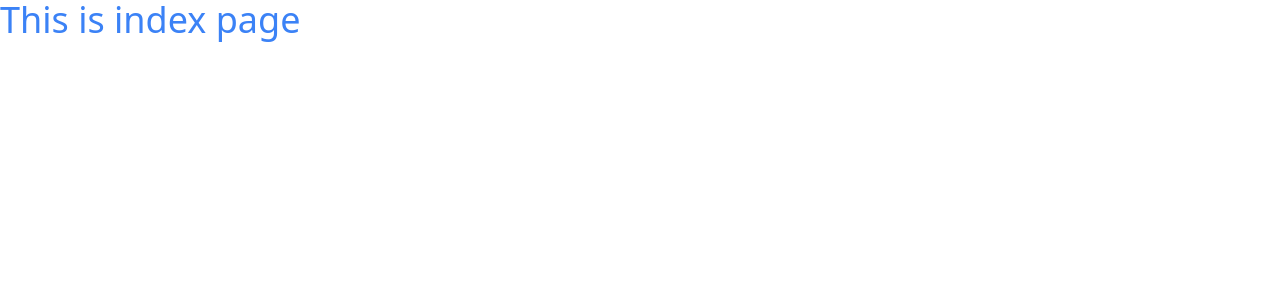
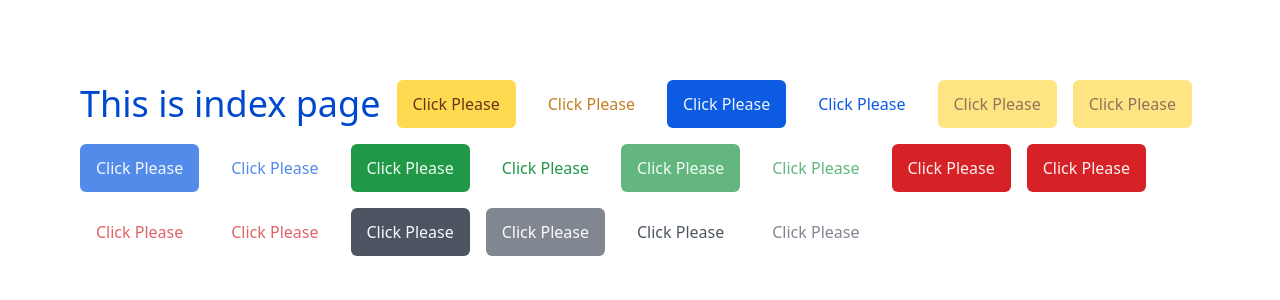
Before and after one commit to bishowX/project-z, a Nuxt app: page / in a window 1280 px wide. Shown: the top 300 px of the page. Built offline with nearby package versions, Linux system fonts and the light colour scheme.

Commit message:
feat: create button

```diff
--- /dev/null
+++ b/components/button.vue
@@ -0,0 +1,178 @@
+<template>
+	<button :class="button({ color, size, variant, className })">
+		<slot />
+	</button>
+</template>
+
+<script setup lang="ts">
+import { cva, type VariantProps } from "class-variance-authority";
+
+const button = cva(
+	[
+		"inline-flex",
+		"gap-2",
+		"items-center",
+		"cursor-pointer",
+		"disabled:cursor-not-allowed",
+		"disabled:opacity-70",
+		"rounded-md",
+		"text-base",
+		"font-medium",
+		"leading-6",
+	],
+	{
+		variants: {
+			color: {
+				yellow: [],
+				blue: [],
+				green: [],
+				red: [],
+				gray: [],
+			},
+			variant: {
+				default: [],
+				inverse: [],
+			},
+			size: {
+				small: ["small"],
+				medium: ["px-4", "py-3"],
+			},
+		},
+		compoundVariants: [
+			{
+				color: "yellow",
+				variant: "default",
+				class: [
+					"bg-yellow-300",
+					"text-yellow-900",
+					"hover:bg-yellow-400",
+					"hover:disabled:bg-300",
+					"disabled:bg-yellow-300",
+					"disabled:text-yellow-900",
+				],
+			},
+			{
+				color: "yellow",
+				variant: "inverse",
+				class: [
+					"bg-white",
+					"text-yellow-600",
+					"hover:bg-yellow-50",
+					"disabled:bg-yellow-300",
+					"disabled:text-yellow-900",
+				],
+			},
+
+			{
+				color: "blue",
+				variant: "default",
+				class: [
+					"bg-blue-600",
+					"text-blue-50",
+					"hover:bg-blue-700",
+					"hover:disabled:bg-blue-600",
+					"disabled:bg-blue-600",
+				],
+			},
+			{
+				color: "blue",
+				variant: "inverse",
+				class: [
+					"bg-white",
+					"text-blue-600",
+					"hover:bg-blue-50",
+					"disabled:text-blue-600",
+					"hover:disabled:!bg-white",
+					"disabled:bg-white",
+				],
+			},
+
+			{
+				color: "green",
+				variant: "default",
+				class: [
+					"bg-green-600",
+					"text-green-50",
+					"hover:bg-green-700",
+					"hover:disabled:bg-green-600",
+					"disabled:bg-green-600",
+				],
+			},
+			{
+				color: "green",
+				variant: "inverse",
+				class: [
+					"bg-white",
+					"text-green-600",
+					"hover:bg-green-50",
+					"disabled:text-green-600",
+					"hover:disabled:!bg-white",
+					"disabled:bg-white",
+				],
+			},
+
+			{
+				color: "red",
+				variant: "default",
+				class: [
+					"bg-red-600",
+					"text-red-50",
+					"hover:bg-red-700",
+					"hover:disabled:bg-red-600",
+					"disabled:bg-red-600",
+				],
+			},
+			{
+				color: "red",
+				variant: "inverse",
+				class: [
+					"bg-white",
+					"text-red-600",
+					"hover:bg-red-50",
+					"disabled:text-red-600",
+					"hover:disabled:!bg-white",
+					"disabled:bg-white",
+				],
+			},
+
+			{
+				color: "gray",
+				variant: "default",
+				class: [
+					"bg-gray-600",
+					"text-gray-50",
+					"hover:bg-gray-700",
+					"hover:disabled:bg-gray-600",
+					"disabled:bg-gray-600",
+				],
+			},
+			{
+				color: "gray",
+				variant: "inverse",
+				class: [
+					"bg-white",
+					"text-gray-600",
+					"hover:bg-gray-50",
+					"disabled:text-gray-600",
+					"hover:disabled:!bg-white",
+					"disabled:bg-white",
+				],
+			},
+		],
+		defaultVariants: {
+			color: "blue",
+			variant: "default",
+			size: "medium",
+		},
+	}
+);
+
+type ButtonProps = VariantProps<typeof button>;
+
+defineProps<{
+	color?: ButtonProps["color"];
+	size?: ButtonProps["size"];
+	variant?: ButtonProps["variant"];
+	className?: string;
+}>();
+</script>
--- a/pages/index.vue
+++ b/pages/index.vue
@@ -1,3 +1,29 @@
 <template>
-	<h1 class="text-4xl text-blue-500">This is index page</h1>
+	<div class="flex flex-wrap items-center gap-4 p-20">
+		<h1 class="text-4xl text-blue-700">This is index page</h1>
+		<Button color="yellow" variant="default">Click Please</Button>
+		<Button color="yellow" variant="inverse">Click Please</Button>
+		<Button color="blue" variant="default">Click Please</Button>
+		<Button color="blue" variant="inverse">Click Please</Button>
+
+		<Button color="yellow" variant="default" disabled>Click Please</Button>
+		<Button color="yellow" variant="inverse" disabled>Click Please</Button>
+		<Button color="blue" variant="default" disabled>Click Please</Button>
+		<Button color="blue" variant="inverse" disabled>Click Please</Button>
+
+		<Button color="green" variant="default">Click Please</Button>
+		<Button color="green" variant="inverse">Click Please</Button>
+		<Button color="green" variant="default" disabled>Click Please</Button>
+		<Button color="green" variant="inverse" disabled>Click Please</Button>
+
+		<Button color="red" variant="default">Click Please</Button>
+		<Button color="red" variant="default">Click Please</Button>
+		<Button color="red" variant="inverse" disabled>Click Please</Button>
+		<Button color="red" variant="inverse" disabled>Click Please</Button>
+
+		<Button color="gray" variant="default">Click Please</Button>
+		<Button color="gray" variant="default" disabled>Click Please</Button>
+		<Button color="gray" variant="inverse">Click Please</Button>
+		<Button color="gray" variant="inverse" disabled>Click Please</Button>
+	</div>
 </template>
--- a/tailwind.config.js
+++ b/tailwind.config.js
@@ -1,8 +1,41 @@
 /** @type {import('tailwindcss').Config} */
 module.exports = {
 	content: ["./**/*.vue"],
+	experimental: {
+		matchVariant: true,
+	},
 	theme: {
 		extend: {},
+		colors: {
+			yellow: {
+				50: "#FEFBE6",
+				300: "#FFDA50",
+				400: "#FBC433",
+				600: "#C37E20",
+				900: "#663717",
+			},
+			blue: {
+				50: "#ECF5FE",
+				600: "#0D5BE2",
+				700: "#0048CD",
+			},
+			green: {
+				50: "#EEFDF3",
+				600: "#209848",
+				700: "#1C743A",
+			},
+			red: {
+				50: "#FEF0F0",
+				600: "#D62226",
+				700: "#B01A1E",
+			},
+			gray: {
+				50: "#F9FAFB",
+				600: "#4D5562",
+				700: "#394150",
+			},
+			white: "#FFFFFF",
+		},
 	},
 	plugins: [],
 };
```
